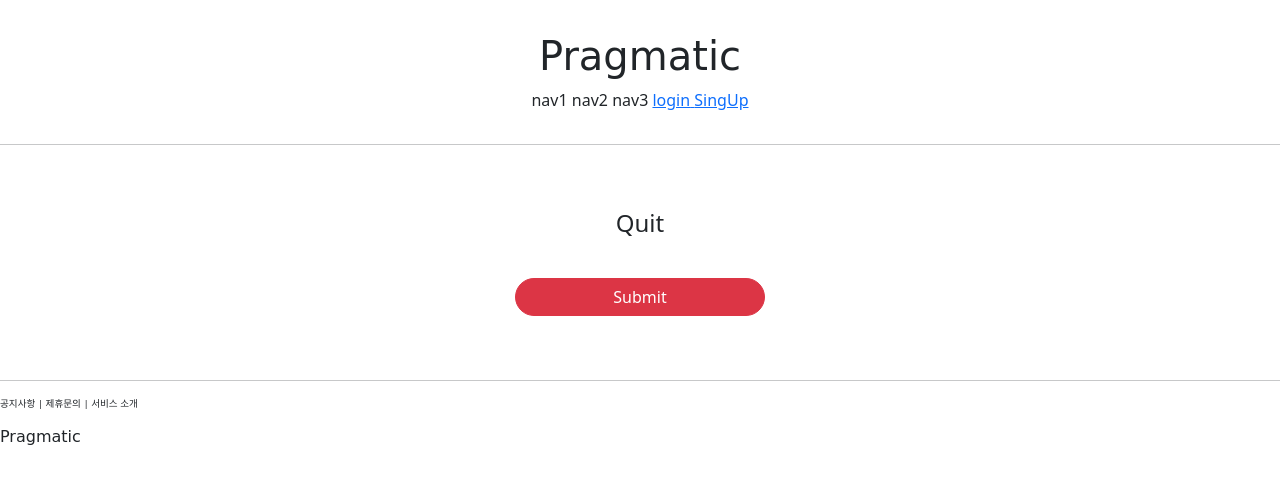
After one commit to Yongson-Kim/django-proj, a Django app: template pragmatic/accountapp/templates/accountapp/delete.html in a window 1280 px wide. The commit adds this page. Shown: the top 484 px of the page. Run offline with Django 3.2, Linux system fonts and the light colour scheme; the template is opened without the code that fills it, so the values that code supplies are empty; some libraries are stand-ins or nearby versions; some web fonts are replaced.

Commit message:
udpate 26강

```diff
--- /dev/null
+++ b/pragmatic/accountapp/templates/accountapp/delete.html
@@ -0,0 +1,16 @@
+{% extends 'base.html' %}
+{% load bootstrap4 %}
+
+{% block content %}
+
+    <div style="text-align: center; max-width: 500px; margin: 4rem auto;">
+        <div class="mb-4">
+            <h4>Quit</h4>
+        </div>
+        <form action="{% url 'accountapp:delete' pk=user.pk %}" method="post">
+            {% csrf_token %}
+            <input type="submit" class="btn btn-danger rounded-pill col-6 mt-3">
+        </form>
+    </div>
+
+{% endblock %}
--- a/pragmatic/accountapp/urls.py
+++ b/pragmatic/accountapp/urls.py
@@ -1,6 +1,6 @@
 from django.contrib.auth.views import LoginView, LogoutView
 from django.urls import path
-from accountapp.views import hello_world, AccountCreateView, AccountDetailView, AccountUpdateView
+from accountapp.views import hello_world, AccountCreateView, AccountDetailView, AccountUpdateView, AccountDeleteView
 
 app_name = "accountapp"
 
@@ -11,4 +11,5 @@ urlpatterns = [
     path('create/', AccountCreateView.as_view(), name='create'),
     path('detail/<int:pk>', AccountDetailView.as_view(), name='detail'),
     path('update/<int:pk>', AccountUpdateView.as_view(), name='update'),
+    path('delete/<int:pk>', AccountDeleteView.as_view(), name='delete'),
 ]
--- a/pragmatic/templates/header.html
+++ b/pragmatic/templates/header.html
@@ -10,6 +10,9 @@
             <a href="{% url 'accountapp:login' %}?next={{ request.path }}">
                 <span>login</span>
             </a>
+            <a href="{% url 'accountapp:create' %}">
+                <span>SingUp</span>
+            </a>
         {% else %}
             <a href="{% url 'accountapp:detail' pk=user.pk %}">
                 <span>MyPage</span>
```
Also changed, not shown: pragmatic/accountapp/templates/accountapp/detail.html (+10 -0 lines), pragmatic/accountapp/views.py (+8 -2 lines).
